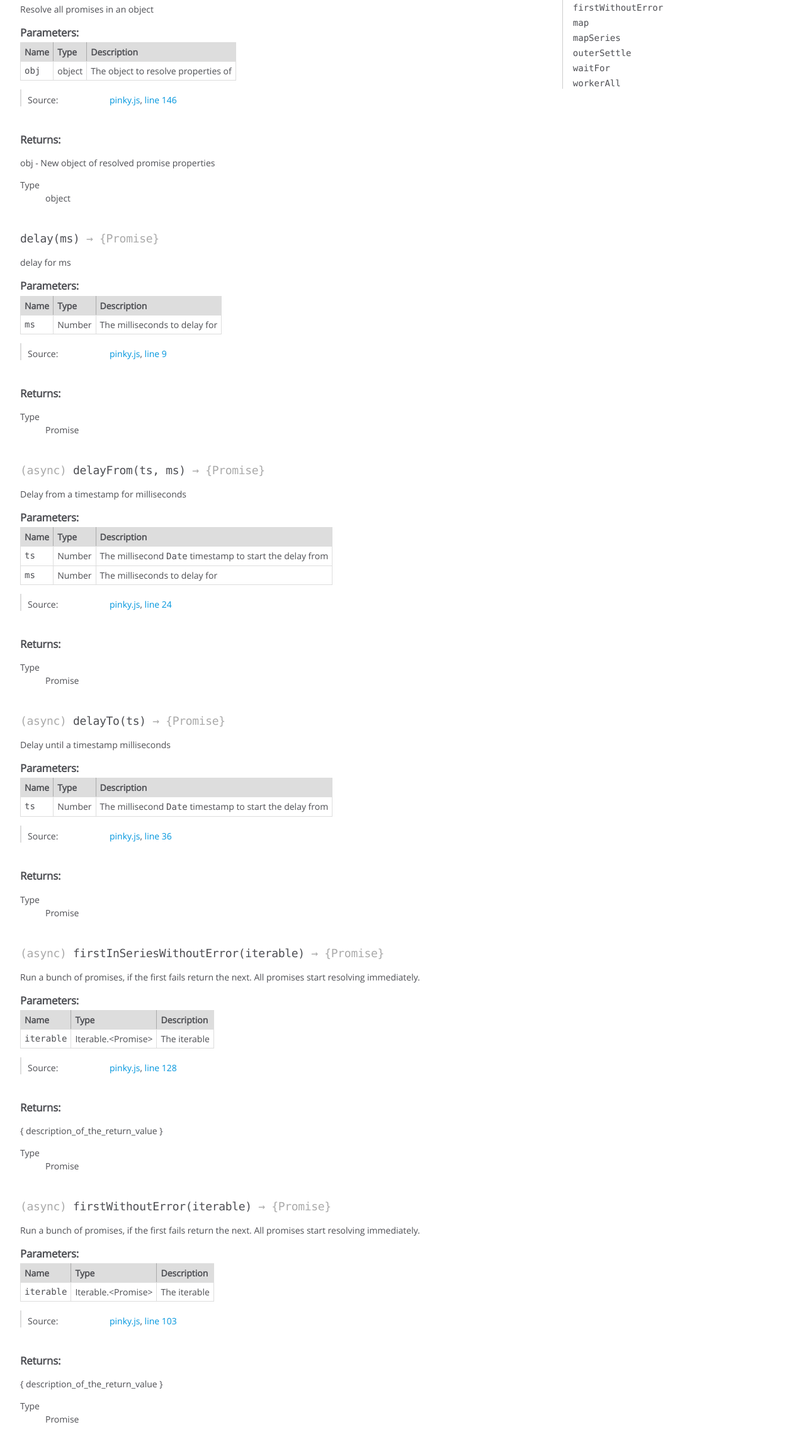
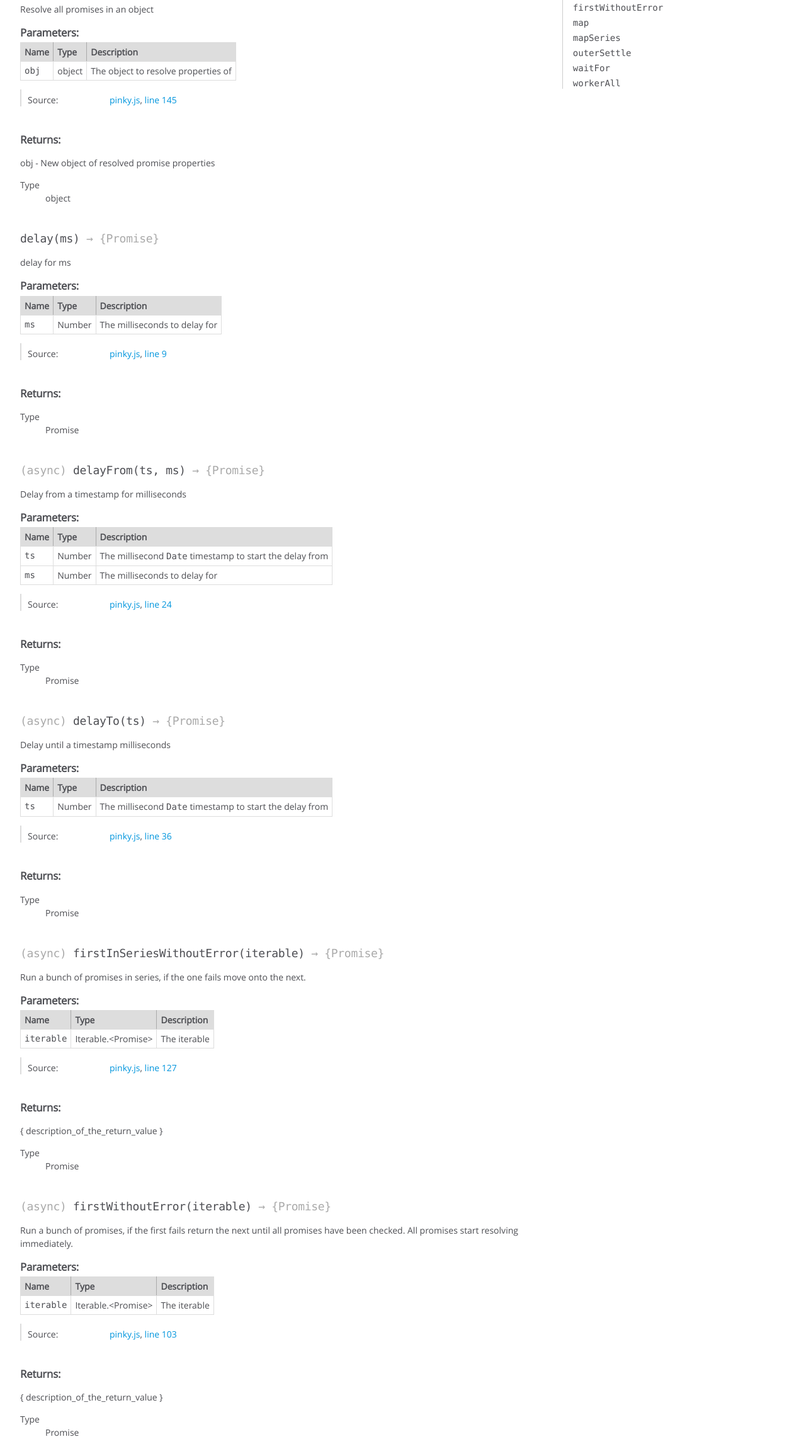
Before and after one commit to mhio/pinky, a website: page doc/html/global.html in a window 1280 px wide. Shown: the part 258-2559 px from the top of the page at 63% size. Drawn offline with Linux system fonts and the light colour scheme.

Commit message:
improve Error docco

```diff
--- a/doc/html/global.html
+++ b/doc/html/global.html
@@ -205,7 +205,7 @@
 
     <dt class="tag-source">Source:</dt>
     <dd class="tag-source"><ul class="dummy"><li>
-        <a href="pinky.js.html">pinky.js</a>, <a href="pinky.js.html#line146">line 146</a>
+        <a href="pinky.js.html">pinky.js</a>, <a href="pinky.js.html#line145">line 145</a>
     </li></ul></dd>
 
 
@@ -759,8 +759,7 @@
 
 
 <div class="description">
-    <p>Run a bunch of promises, if the first fails return the next.
-All promises start resolving immediately.</p>
+    <p>Run a bunch of promises in series, if the one fails move onto the next.</p>
 </div>
 
 
@@ -853,7 +852,7 @@ All promises start resolving immediately.</p>
 
     <dt class="tag-source">Source:</dt>
     <dd class="tag-source"><ul class="dummy"><li>
-        <a href="pinky.js.html">pinky.js</a>, <a href="pinky.js.html#line128">line 128</a>
+        <a href="pinky.js.html">pinky.js</a>, <a href="pinky.js.html#line127">line 127</a>
     </li></ul></dd>
 
 
@@ -919,7 +918,7 @@ All promises start resolving immediately.</p>
 
 
 <div class="description">
-    <p>Run a bunch of promises, if the first fails return the next.
+    <p>Run a bunch of promises, if the first fails return the next until all promises have been checked.
 All promises start resolving immediately.</p>
 </div>
 
@@ -1492,7 +1491,7 @@ Allows you to resolve/reject the promise out of the promise scope</p>
 
     <dt class="tag-source">Source:</dt>
     <dd class="tag-source"><ul class="dummy"><li>
-        <a href="pinky.js.html">pinky.js</a>, <a href="pinky.js.html#line165">line 165</a>
+        <a href="pinky.js.html">pinky.js</a>, <a href="pinky.js.html#line164">line 164</a>
     </li></ul></dd>
 
 
@@ -1747,7 +1746,7 @@ Allows you to resolve/reject the promise out of the promise scope</p>
 
     <dt class="tag-source">Source:</dt>
     <dd class="tag-source"><ul class="dummy"><li>
-        <a href="pinky.js.html">pinky.js</a>, <a href="pinky.js.html#line186">line 186</a>
+        <a href="pinky.js.html">pinky.js</a>, <a href="pinky.js.html#line185">line 185</a>
     </li></ul></dd>
 
 
--- a/src/pinky.js
+++ b/src/pinky.js
@@ -94,7 +94,7 @@ async function workerAll(number_of_workers, iterator_in, asyncFn){
 }
 
 /**
- * Run a bunch of promises, if the first fails return the next.
+ * Run a bunch of promises, if the first fails return the next until all promises have been checked.
  * All promises start resolving immediately.
  *
  * @param      {Iterable.<Promise>}   iterable  The iterable
@@ -119,8 +119,7 @@ class AggregateError extends Error {
   }
 }
 /**
- * Run a bunch of promises, if the first fails return the next.
- * All promises start resolving immediately.
+ * Run a bunch of promises in series, if the one fails move onto the next.
  *
  * @param      {Iterable.<Promise>}   iterable  The iterable
  * @return     {Promise}  { description_of_the_return_value }
```
Also changed, not shown: doc/API.md (+4 -6 lines), doc/html/pinky.js.html (+2 -3 lines).
